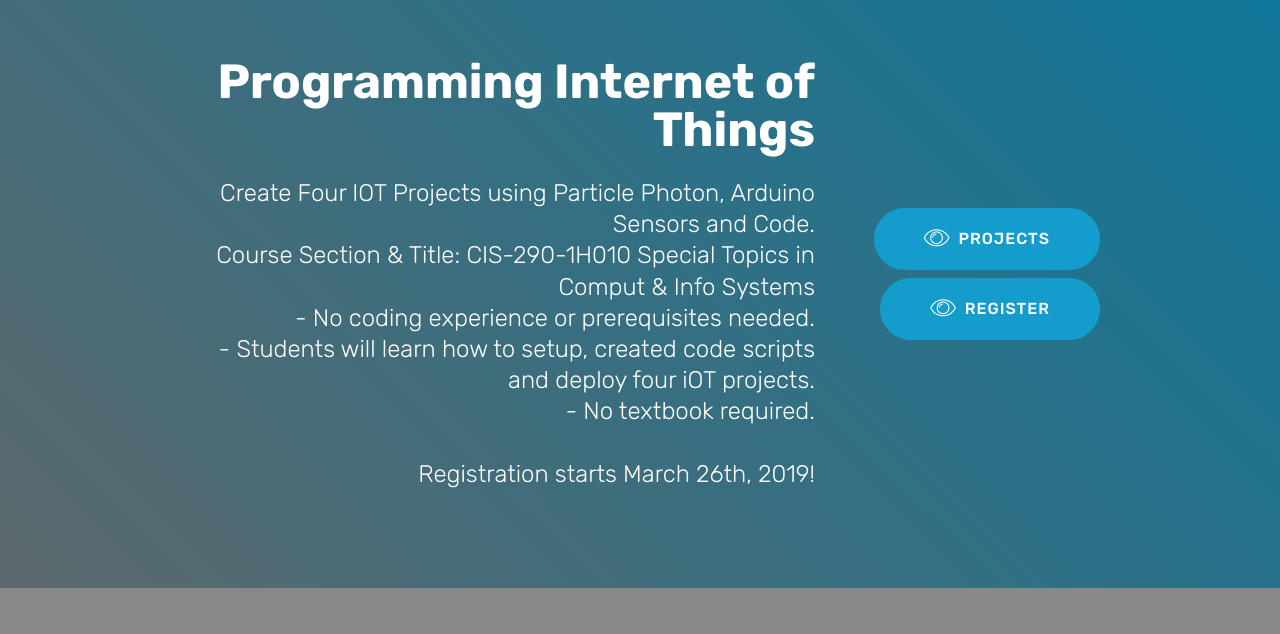
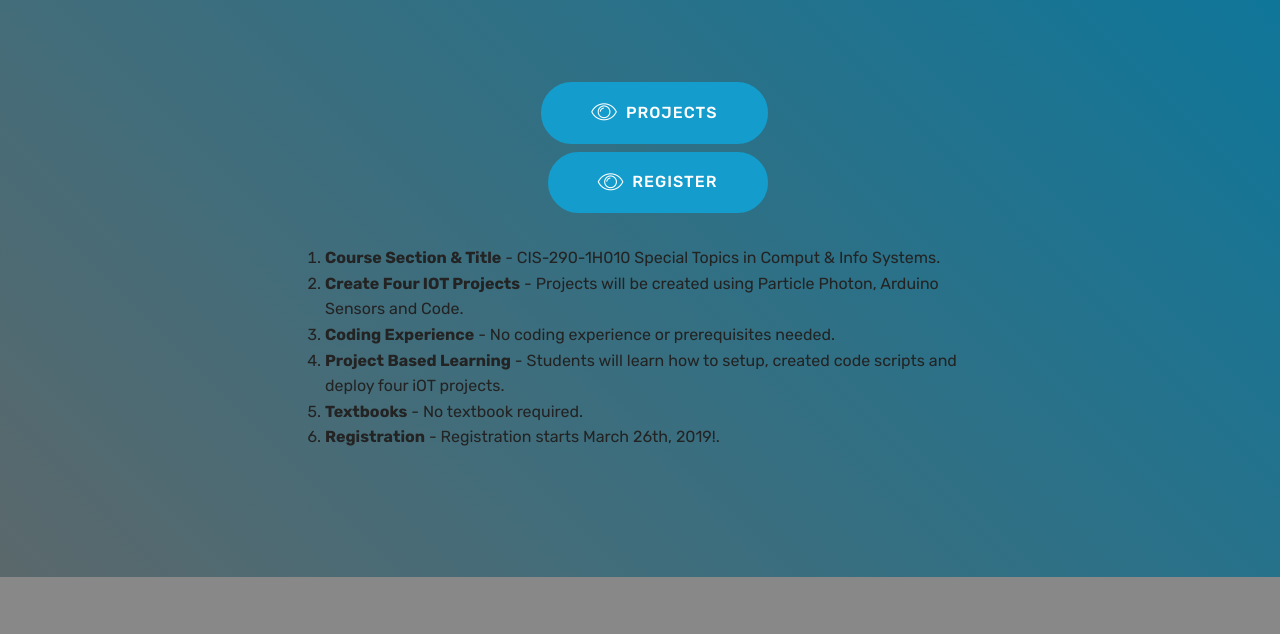
Before and after one commit to iotrvc/rvciot.github.io, a plain HTML site: page index.html in a window 1280 px wide. Shown: the part 802-1436 px from the top of the page. Drawn offline with Linux system fonts and the light colour scheme; files whose address does not match are found by name.

Commit message:
Update index.html

```diff
--- a/index.html
+++ b/index.html
@@ -99,18 +99,20 @@ Professor Chuck Konkol
                     <span class="mbri-preview mbr-iconfont"></span>PROJECTS</a> <a class="btn btn-primary display-4" href="https://www.rockvalleycollege.edu/Courses/index.cfm">
                     <span class="mbri-preview mbr-iconfont"></span>REGISTER</a></div>
             </div>
-            <div class="media-container-column title col-12 col-lg-7 col-md-6">
-                <h2 class="align-right mbr-bold mbr-white pb-3 mbr-fonts-style display-2">
-                    Programming Internet of Things</h2>
-                <h3 class="mbr-section-subtitle align-right mbr-light mbr-white mbr-fonts-style display-5">Create Four IOT Projects using Particle Photon, Arduino Sensors and Code.
-<br>Course Section & Title: CIS-290-1H010 Special Topics in Comput & Info Systems
-<br>- No coding experience or prerequisites needed.
-<br>- Students will learn how to setup, created code scripts and deploy four iOT projects.
-<br>- No textbook required.
-<br><br>Registration starts March 26th, 2019!
-
-</h3>
+          <div class="container">
+        <div class="media-container-row">
+            <div class="mbr-text counter-container col-12 col-md-8 mbr-fonts-style display-7">
+                <ol>
+                    <li><strong>Course Section & Title</strong> - CIS-290-1H010 Special Topics in Comput & Info Systems.</li>
+                    <li><strong>Create Four IOT Projects</strong> - Projects will be created using Particle Photon, Arduino Sensors and Code.</li>
+                    <li><strong>Coding Experience</strong> - No coding experience or prerequisites needed.</li>
+                <li><strong>Project Based Learning</strong> - Students will learn how to setup, created code scripts and deploy four iOT projects.</li>
+               <li><strong>Textbooks</strong> - No textbook required.</li>
+            <li><strong>Registration</strong> - Registration starts March 26th, 2019!.</li>
+              </ol>
             </div>
+        </div>
+    </div>
         </div>
     </div>
 </section>
```
